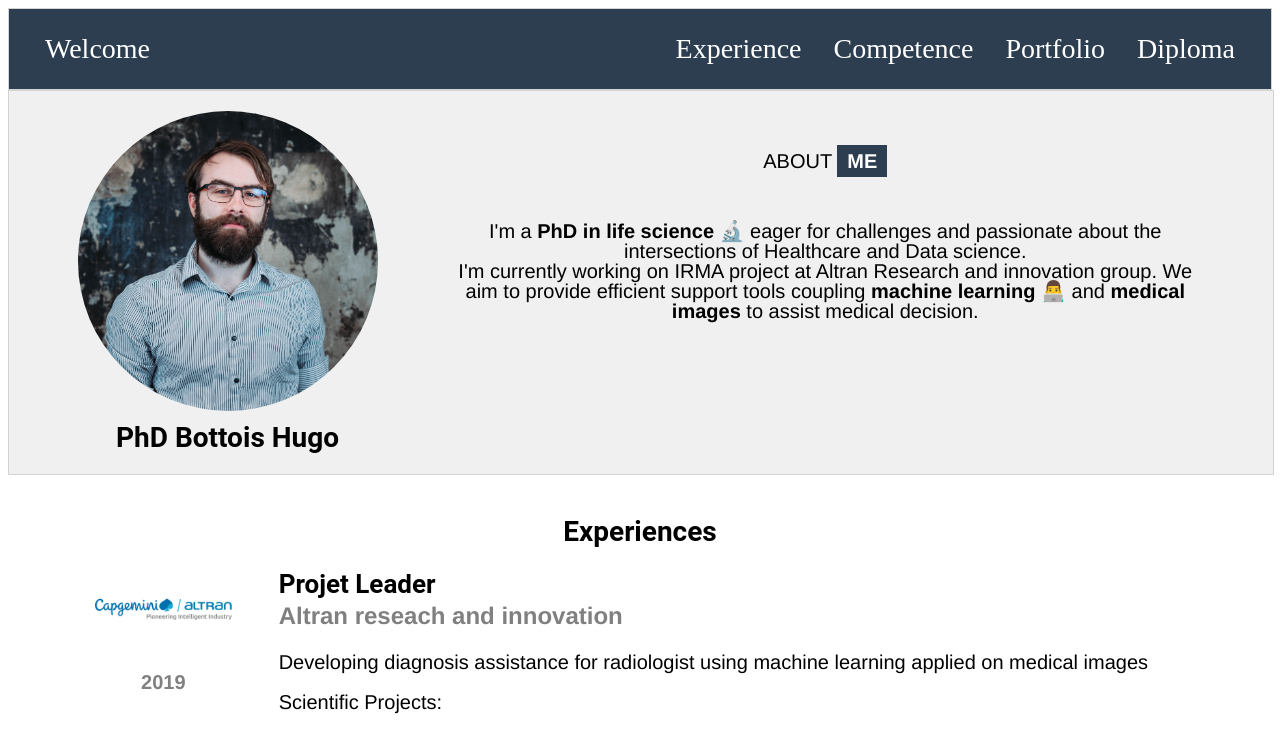
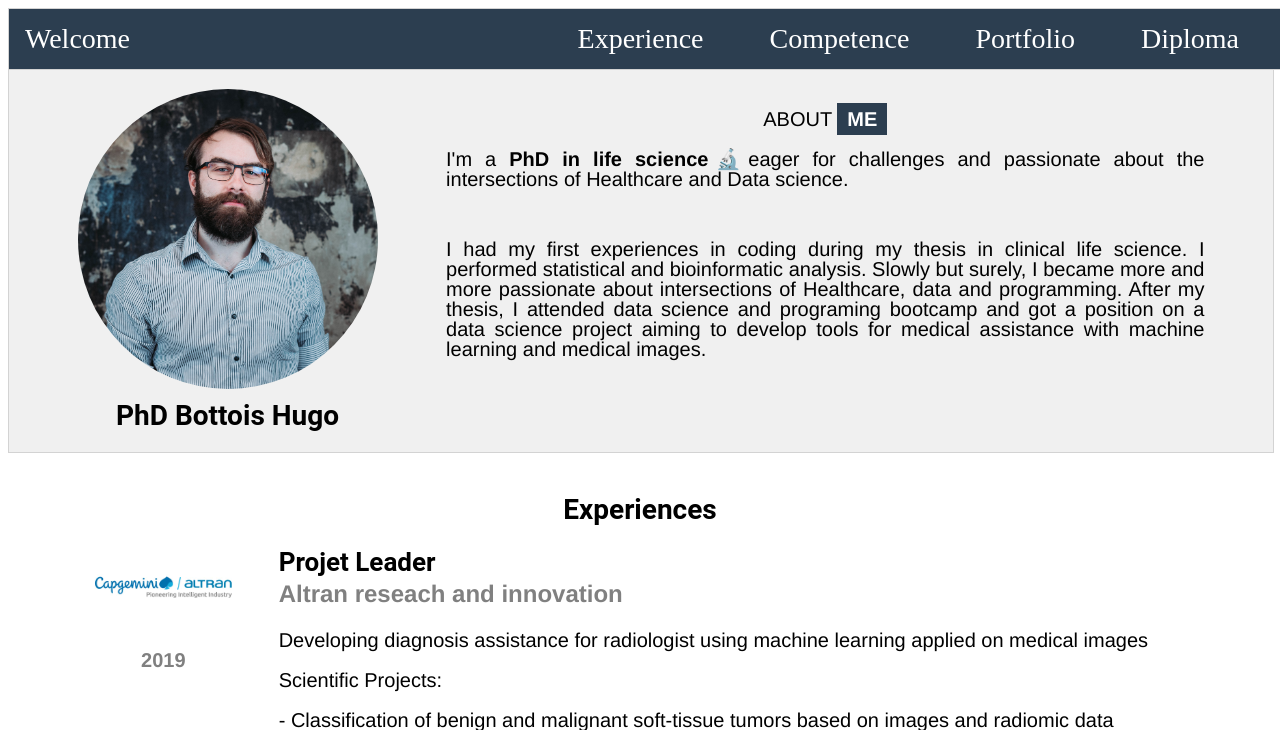
Before and after one commit to hbiom/profile, a PHP site: page / in a window 1280 px wide. Shown: the top 730 px of the page. Run offline with PHP 8.4, Linux system fonts and the light colour scheme; some libraries are stand-ins or nearby versions.

Commit message:
top navbar fixed

```diff
--- a/component/competence.css
+++ b/component/competence.css
@@ -22,8 +22,8 @@
 }
 
 .competence h2 {
-  text-align: center;
   color: gray;
+  padding-left: 20px;
 }
 
 .competence-list {
--- a/component/font-page.css
+++ b/component/font-page.css
@@ -7,8 +7,9 @@
   height: auto;
   display: flex;
   flex-wrap: wrap;
-  padding: 20px 0;
   border: 1px solid lightgrey;
+  padding-top: 80px;
+  padding-bottom: 20px;
 }
 
 .font-page h1 {
@@ -24,7 +25,6 @@
   padding-top: 20px;
   font-size:24px;
   line-height:32px;
-  text-align: center;
   width: 60%;
   height: auto;
 }
@@ -37,4 +37,10 @@
 
 .div-text p{
   margin-bottom: 30px;
+  text-align: justify;
 }
+
+.div-text p:first-child{
+  text-align: center;
+  margin:0;
+}
--- a/component/interest.css
+++ b/component/interest.css
@@ -1,7 +1,8 @@
 
 
 .interest {
-  background-color: rgb(200,200,200,0.5);
+  // background-color: rgb(200,200,200,0.5);
+  padding:20px;
 }
 
 .interest div {
--- a/component/topnav.css
+++ b/component/topnav.css
@@ -2,8 +2,15 @@
   border: 1px solid lightgrey;
   background-color: #2c3e50;
   display: flex;
-  padding: 10px 20px;
   justify-content: space-between;
+  width: 100%;
+}
+
+
+
+.sticky {
+  position: fixed;
+
 }
 
 .topnav a {
@@ -13,6 +20,7 @@
   padding: 14px 16px;
   text-decoration: none;
   font-size: 28px;
+  padding-right:50px;
 }
 
 .topnav a:hover {
--- a/index.html
+++ b/index.html
@@ -8,7 +8,7 @@
 </head>
 
 <body>
-    <div class = "topnav">
+    <div class = "topnav sticky">
       <div>
         <a href="Welcome">Welcome</a>
       </div>
@@ -26,9 +26,10 @@
       </div>
       <div class= "div-text" >
         <p> ABOUT <span> ME </span></p>
-        <p class = "text-center">I'm a <strong> PhD in life science 🔬 </strong> eager for challenges and passionate about the intersections of Healthcare and Data science.
-        <br>I'm currently working on IRMA project at Altran Research and innovation group. We aim to provide efficient support tools
-        coupling <strong>machine learning 👨‍💻</strong> and <strong>medical images</strong> to assist medical decision.</p>
+        <p class = "text-center">I'm a <strong> PhD in life science🔬</strong>eager for challenges and passionate about the intersections of Healthcare and Data science.</p>
+        <p>I had my first experiences in coding during my thesis in clinical life science. I performed statistical and bioinformatic analysis. Slowly but surely, I became more
+        and more passionate about intersections of Healthcare, data and programming. After my thesis, I attended data science and programing bootcamp and got a position on a
+        data science project aiming to develop tools for medical assistance with machine learning and medical images.</p>
       </div>
     </div>
 
@@ -219,10 +220,10 @@
         <h2>Programming</h2>
         <div class="competence-list">
           <ul>
-            <li>Machine learning : sklearn</li>
-            <li>Ruby</li>
-            <li>Database</li>
-            <li>software</li>
+            <li><span>Machine learning</span>: Python, Numpy, Sklearn, Tensorflow, Keras, Seaborn, Matplotlib </li>
+            <li><span>Web development</span>: Ruby, ruby on rails, HTML/CSS, Javascript</li>
+            <li><span>Database</span>: SQL, postgress</li>
+            <li><span>Software</span>: git, github, gitlab, heroku</li>
           </ul>
         </div>
       </div>
@@ -232,7 +233,7 @@
         <div class="competence-list">
           <ul>
             <li>Project managment</li>
-            <li>Communication</li>
+            <li>Scientific Communication</li>
           </ul>
         </div>
       </div>
@@ -241,9 +242,9 @@
         <h2>Language</h2>
         <div class="competence-list">
           <ul>
-            <li>French</li>
-            <li>English</li>
-            <li>Spanish/portuguese</li>
+            <li>French : Native speaker</li>
+            <li>English : Professional</li>
+            <li>Spanish : Notions</li>
           </ul>
         </div>
       </div>
@@ -272,7 +273,7 @@
     <div class="network">
       <ul>
         <li>
-          <a href= "https://github.com/" target= "_blank">
+          <a href= "https://github.com/hbiom" target= "_blank">
             <i class="fab fa-github-square"></i>
           </a>
         </li>
```
